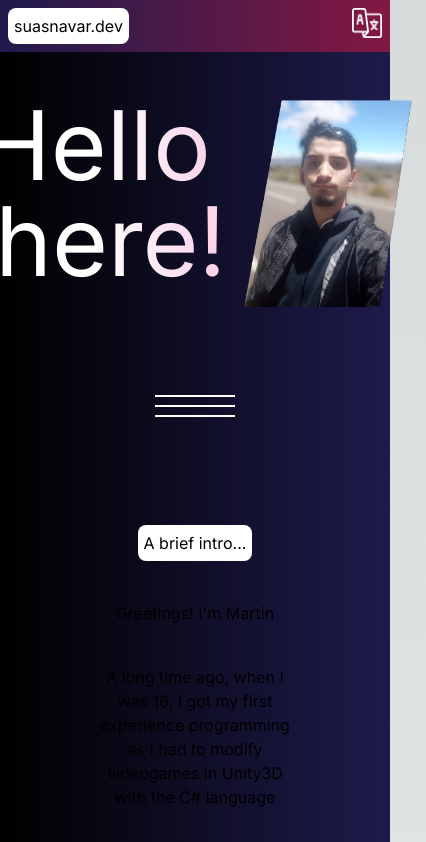
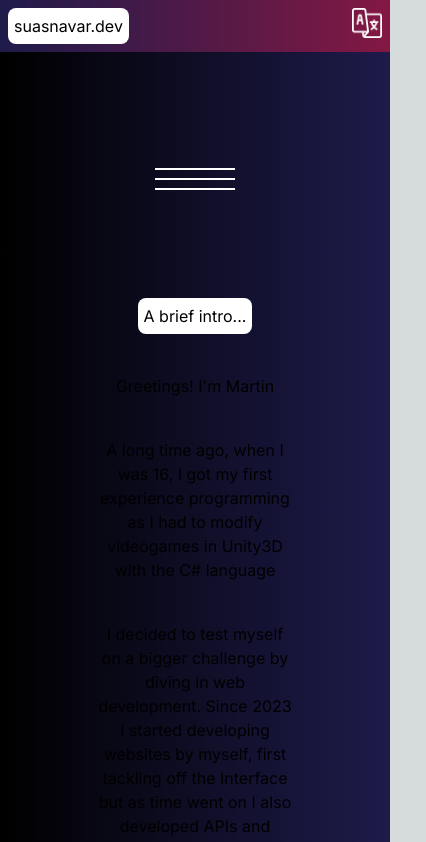
Before and after one commit to martinsuasnavar/portfolio, a Next.js app: page /en in a window 390 px wide. Shown: the top 842 px of the page, 426 px wide, since content can reach past the window. Built offline with nearby package versions, Linux system fonts and the light colour scheme.

Commit message:
Update page.tsx

```diff
--- a/src/app/[locale]/page.tsx
+++ b/src/app/[locale]/page.tsx
@@ -37,13 +37,13 @@ export default function Home() {
 
   return (
 
-    <main className="justify-center bg-gradient-to-r from-black to-indigo-950  text-center justify-center items-center">
+    <main className="flex flex-col w-full min-h-screen  bg-gradient-to-r from-black to-indigo-950  text-center items-center">
         <div className="h-20"/>
 
 
-        <section className="text-8xl  ">
+        <section className="text-8xl">
 
-            <div className="flex text-center justify-center items-center">
+            <div className="hidden sm:flex text-center justify-center items-center">
                 <text className="bg-gradient-to-r from-white via-white to-pink-200 inline-block text-transparent bg-clip-text w-80"
                >{t("greet")}</text>
               <Image src="/dev.png"
```
